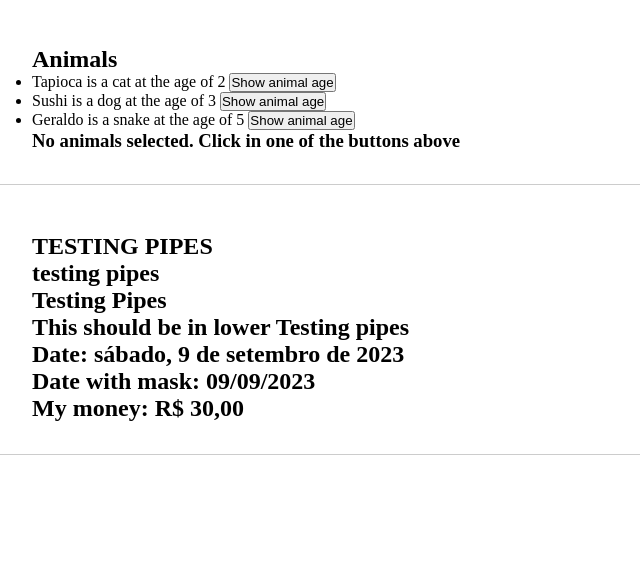
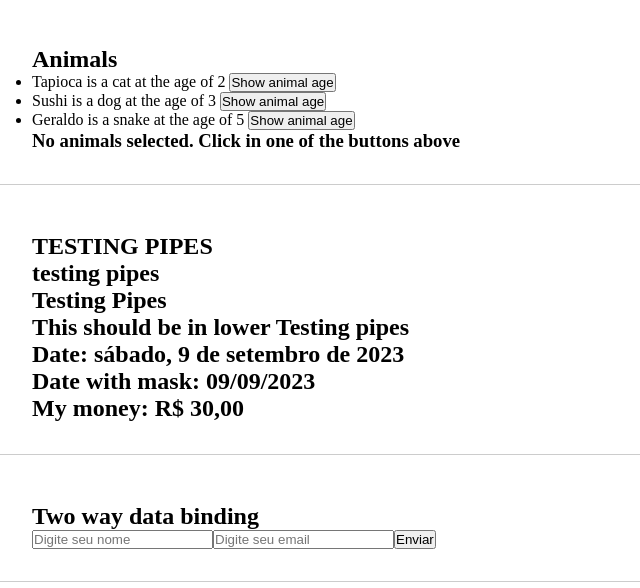
Before and after one commit to EricksonSiqueira/first-angular-project, an Angular app: page / in a window 1280 px wide. Shown: the part 929-1517 px from the top of the page, without its empty margins (0-640 px from the left). Built offline with nearby package versions, Linux system fonts and the light colour scheme.

Commit message:
feat: using FormsModule form control with angular :fearful:

```diff
--- a/src/app/app.component.html
+++ b/src/app/app.component.html
@@ -8,4 +8,5 @@
   <app-emitter />
   <app-list-render />
   <app-pipes />
+  <app-two-way-binding />
 </div>
--- a/src/app/app.module.ts
+++ b/src/app/app.module.ts
@@ -14,6 +14,8 @@ import { ListRenderComponent } from './components/list-render/list-render.compon
 import { PipesComponent } from './components/pipes/pipes.component';
 import { registerLocaleData } from '@angular/common';
 import localePt from '@angular/common/locales/pt';
+import { TwoWayBindingComponent } from './components/two-way-binding/two-way-binding.component';
+import { FormsModule } from '@angular/forms';
 
 registerLocaleData(localePt);
 
@@ -29,8 +31,9 @@ registerLocaleData(localePt);
     ChangeNumberComponent,
     ListRenderComponent,
     PipesComponent,
+    TwoWayBindingComponent,
   ],
-  imports: [BrowserModule, AppRoutingModule],
+  imports: [BrowserModule, AppRoutingModule, FormsModule],
   providers: [
     {
       provide: LOCALE_ID,
--- /dev/null
+++ b/src/app/components/two-way-binding/two-way-binding.component.html
@@ -0,0 +1,12 @@
+<div class="lecture">
+  <h2>Two way data binding</h2>
+  <form>
+    <input type="text" [(ngModel)]="name" name="name" placeholder="Digite seu nome">
+    <input type="text" [(ngModel)]="email" name="email" placeholder="Digite seu email">
+    <button type="submit">
+      Enviar
+    </button>
+    <p *ngIf="!!name">{{name}}</p>
+    <p *ngIf="!!email">{{email}}</p>
+  </form>
+</div>
--- /dev/null
+++ b/src/app/components/two-way-binding/two-way-binding.component.ts
@@ -0,0 +1,11 @@
+import { Component } from '@angular/core';
+
+@Component({
+  selector: 'app-two-way-binding',
+  templateUrl: './two-way-binding.component.html',
+  styleUrls: ['./two-way-binding.component.css'],
+})
+export class TwoWayBindingComponent {
+  name = '';
+  email = '';
+}
```
Also changed, not shown: src/app/components/two-way-binding/two-way-binding.component.css (added), 1 other file (tests, documents, lock files or other folders).
